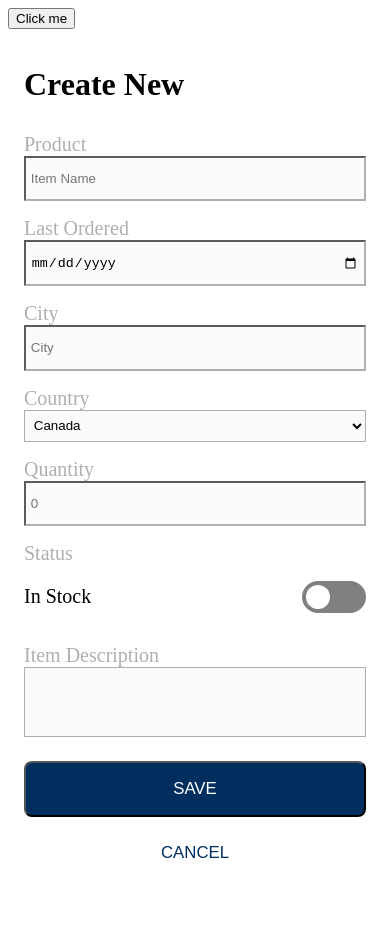
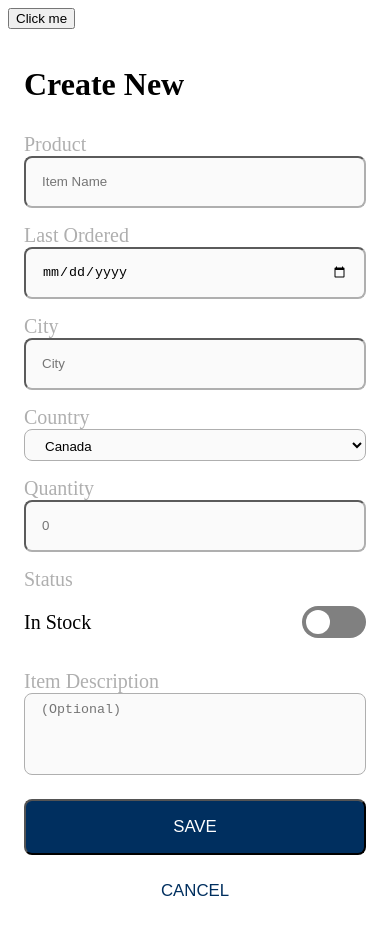
Before and after one commit to WilliamD99/Instock, a React (Create React App) app in the folder app/: page / in a window 390 px wide. Both pictures are taken after a click on the button "Click me". Before the commit the page ends 897 px from the top, so only its background shows below. Built offline with nearby package versions, Linux system fonts and the light colour scheme.

Commit message:
Responsive Modal WOP

```diff
--- a/app/src/components/Modal.js
+++ b/app/src/components/Modal.js
@@ -64,7 +64,7 @@ export default class Modal extends Component {
           </div>
           <div className="modal__form--input">
             <label htmlFor="description">Item Description</label>
-            <textarea name="description"></textarea>
+            <textarea name="description" placeholder="(Optional)"></textarea>
           </div>
           <div className="modal__form--button">
             <input
--- a/app/src/styles/main.css
+++ b/app/src/styles/main.css
@@ -98,18 +98,21 @@
 .modal__form--input input,
 .modal__form--input select {
   height: 2rem;
-  padding: 0.3rem;
+  padding: 0.5rem 1rem;
   background-color: #fafafa;
   border-color: #afafaf;
   outline: none;
+  border-radius: 0.5rem;
 }
 
 .modal__form--input textarea {
   height: 4rem;
+  padding: 0.5rem 1rem;
   resize: none;
   background-color: #fafafa;
   border-color: #afafaf;
   outline: none;
+  border-radius: 0.5rem;
 }
 
 .modal__form--button {
@@ -140,4 +143,12 @@
   height: 3.5rem;
   font-size: 1.05rem;
 }
+
+@media only screen and (min-width: 768px) {
+  .modal {
+    position: absolute;
+    width: 80%;
+    left: 10%;
+  }
+}
 /*# sourceMappingURL=main.css.map */
--- a/app/src/styles/main.scss
+++ b/app/src/styles/main.scss
@@ -1,3 +1,4 @@
 @import "./partials/base/color";
 @import "./partials/layout/breakpoints";
 @import "./partials/components/modal";
+@import "./partials/layout/mainContent";
--- a/app/src/styles/partials/components/_modal.scss
+++ b/app/src/styles/partials/components/_modal.scss
@@ -61,17 +61,20 @@
       input,
       select {
         height: 2rem;
-        padding: 0.3rem;
+        padding: 0.5rem 1rem;
         background-color: $alabaster;
         border-color: $silver;
         outline: none;
+        border-radius: 0.5rem;
       }
       textarea {
         height: 4rem;
+        padding: 0.5rem 1rem;
         resize: none;
         background-color: $alabaster;
         border-color: $silver;
         outline: none;
+        border-radius: 0.5rem;
       }
     }
     &--button {
```
Also changed, not shown: app/src/styles/partials/layout/_mainContent.scss (added, +7 -0 lines), 1 other file (tests, documents, lock files or other folders).
